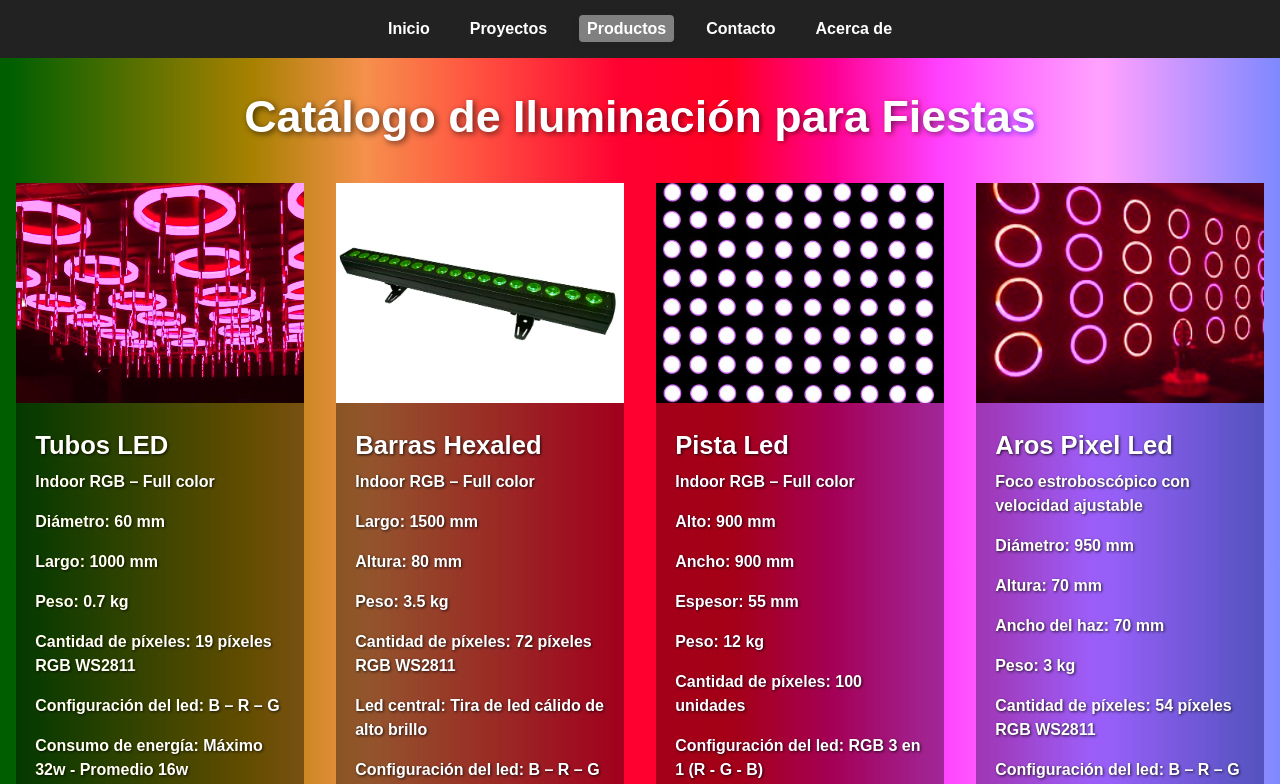
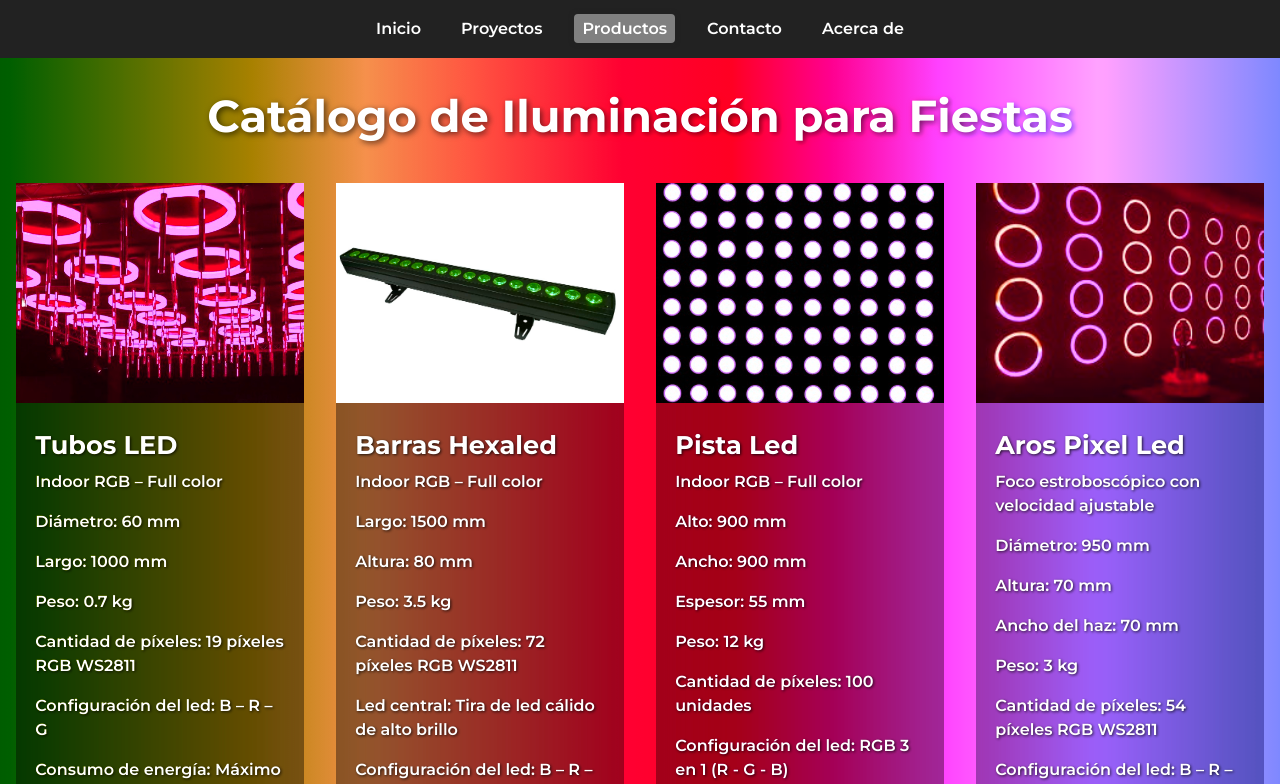
Before and after one commit to alekunkel/Pasantia-pagina-web, a Vue app: page /productos in a window 1280 px wide. Shown: the top 784 px of the page. Built offline with nearby package versions, Linux system fonts and the light colour scheme.

Commit message:
cambios menores

```diff
--- a/src/views/ProductosView.vue
+++ b/src/views/ProductosView.vue
@@ -178,12 +178,13 @@ const productos = ref([
   </section>
 </template>
 <style scoped>
+@import url('https://fonts.googleapis.com/css2?family=Montserrat:wght@400;600;700&display=swap');
+
 html, body {
   margin: 0;
   padding: 0;
   height: 100%;
 }
-@import url('https://fonts.googleapis.com/css2?family=Montserrat:wght@400;600;700&display=swap');
 
 .catalogo-container {
   width: 100%;
@@ -194,12 +195,10 @@ html, body {
 
   font-family: 'Montserrat', sans-serif;
 
-  /* Fondo arcoiris animado */
   background: linear-gradient(270deg, red, orange, yellow, green, cyan, blue, violet, red);
   background-size: 200% 200%;
   animation: rainbowShift 20s linear infinite;
 
-  /* brillo global */
   filter: brightness(1.3) saturate(1.2);
 }
 
@@ -249,8 +248,6 @@ html, body {
   width: 100%;
   height: 220px;
   object-fit: cover;
-
-  /* que las imágenes también tengan más brillo */
 }
 
 .producto-info {
```
